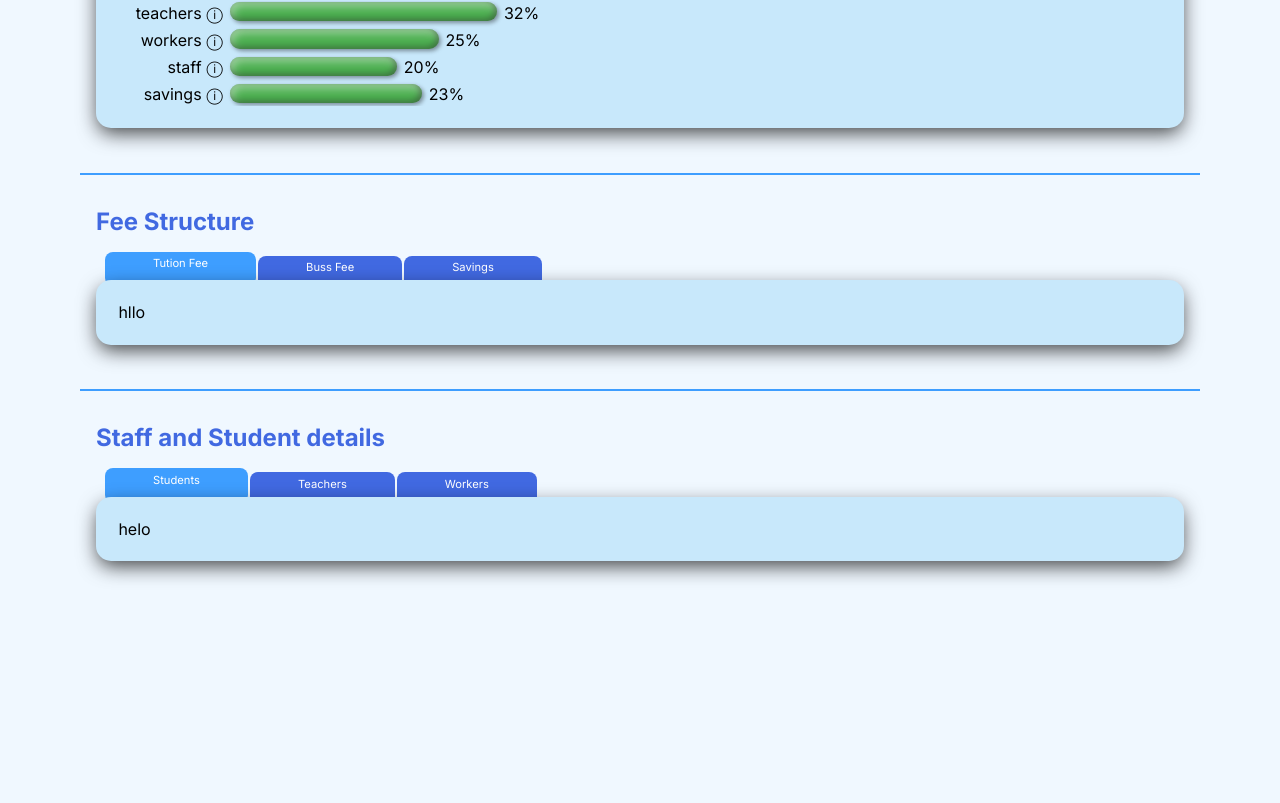
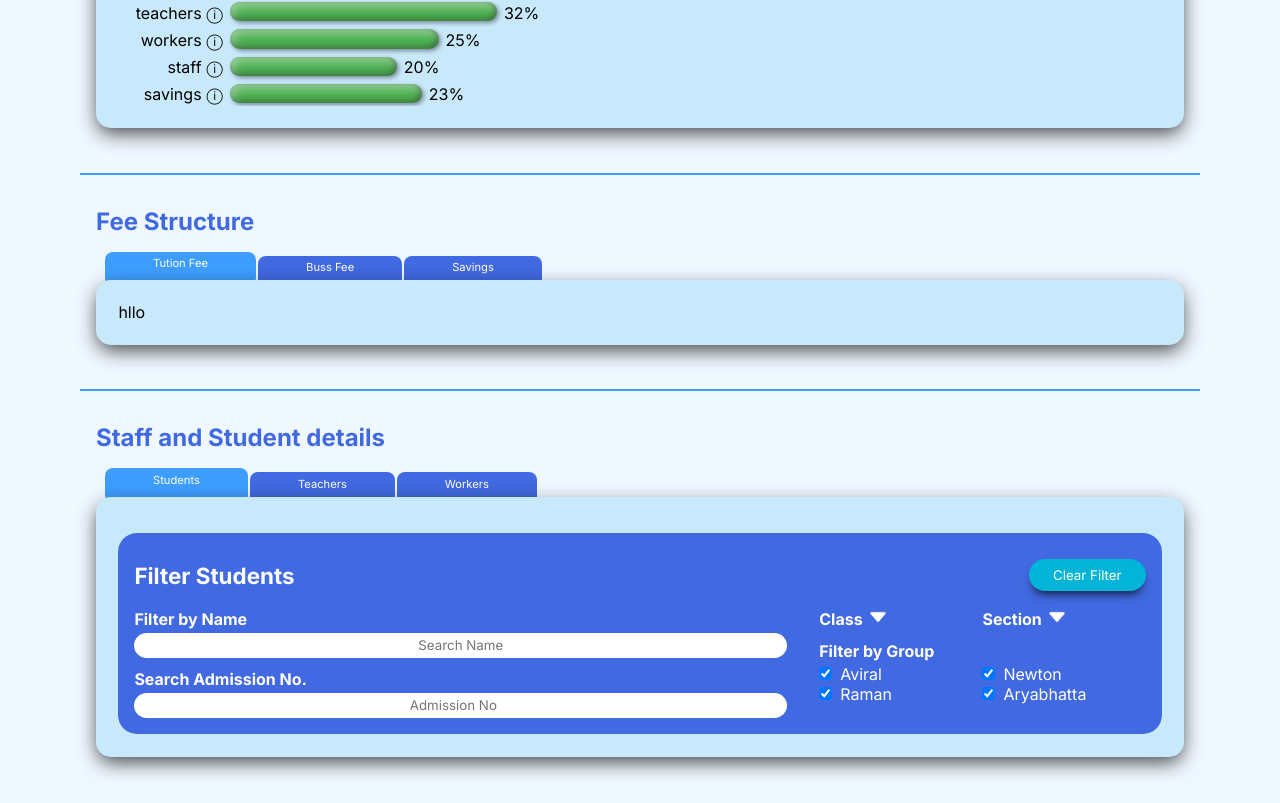
Before and after one commit to TarushGupta23/SchoolManager, a React (Create React App) app: page /school in a window 1280 px wide. Shown: the part 671-1474 px from the top of the page. Before the commit the page ends 1279 px from the top, so only its background shows below. Built offline with nearby package versions, Linux system fonts and the light colour scheme.

Commit message:
add student filter

```diff
--- /dev/null
+++ b/src/components/Filters/StudentFilter.jsx
@@ -0,0 +1,103 @@
+import Button from "../Button/BaseButton";
+import db from "../../DB_conditions";
+
+
+export default function StudentFilter(props) {
+    const {form, setForm, initialForm} = props;
+    const dropDown = form.dropDown;
+    const classList = [1, 2, 3, 4, 5, 6, 7, 8, 9, 10, '+1', '+2']
+    const sectionList = ['A', 'B', 'C', 'D', 'E', 'Non Medical', 'Medical', 'Commerce']
+    let classes = form.classes, sections = form.sections;
+
+    return <form id="worker-filter" className="form-filter">
+        <h2 className="tab-explain-heading">Filter Students
+            <span> <Button text="Clear Filter" func={() => { setForm(initialForm) }} /> </span>
+        </h2>
+        <div className="form-group">
+            <div>
+                <h4>Filter by Name</h4>
+                <input type="text" name="name" value={form.name} placeholder="Search Name" onChange={(e) => setForm({ ...form, name: e.target.value })} />
+
+                {/* <h4>
+                    Roll No
+                    <input type="number" name="name" value={form.rollNo} placeholder="Roll No" onChange={(e) => setForm({ ...form, rollNo: e.target.value })} />
+                </h4> */}
+                <h4>Search Admission No.</h4>
+                <input type="number" name="name" value={form.admissionNo} placeholder="Admission No" onChange={(e) => setForm({ ...form, admissionNo: e.target.value })} />
+            </div>
+            <div>
+                <ul className="horizontal">
+                    <li>
+                        <h4 onClick={() => setForm({ ...form, dropDown: [!dropDown[0], dropDown[1]] })}>
+                            Class &nbsp;<img src="/images/down-arrow.png" alt="" className={!dropDown[0] && 'icon-rotated'} />
+                        </h4>
+                        <span className="relative">
+                            <div className={!dropDown[0] && "hidden"}>
+                                {classList.map((classN) => (
+                                    <li id={classN}>
+                                        <input type="checkbox" checked={form.classes.includes(classN)}
+                                            onChange={(e) => {
+                                                if (classes.includes(classN)) {
+                                                    classes = classes.filter(item => item !== classN);
+                                                } else {
+                                                    classes.push(classN)
+                                                }
+                                                setForm({ ...form, classes: classes })
+                                            }}
+                                        />
+                                        {classN}
+                                    </li>
+                                ))}
+                            </div>
+                        </span>
+                    </li>
+                    <li>
+                        <h4 onClick={() => setForm({ ...form, dropDown: [dropDown[0], !dropDown[1]] })}>
+                            Section &nbsp;<img src="/images/down-arrow.png" alt="" className={!dropDown[1] && 'icon-rotated'} />
+                        </h4>
+                        <span className="relative">
+                            <div className={!dropDown[1] && "hidden"}>
+                                {sectionList.map((classN) => (
+                                    <li id={classN}>
+                                        <input type="checkbox" checked={form.sections.includes(classN)}
+                                            onChange={(e) => {
+                                                if (sections.includes(classN)) {
+                                                    sections = sections.filter(item => item !== classN);
+                                                } else {
+                                                    sections.push(classN)
+                                                }
+                                                setForm({ ...form, sections: sections })
+                                            }}
+                                        />
+                                        {classN}
+                                    </li>
+                                ))}
+                            </div>
+                        </span>
+                    </li>
+                </ul>
+                <h4>Filter by Group</h4>
+                <div className="form-checkbox">
+                    <p>
+                        {db.groups.map((grp, index) => (
+                            <span key={index}>
+                                <input
+                                    type="checkbox"
+                                    name={grp}
+                                    id={grp}
+                                    checked={form.group[index]}
+                                    onChange={(e) => {
+                                        const updatedGroups = [...form.group];
+                                        updatedGroups[index] = e.target.checked;
+                                        setForm({ ...form, group: updatedGroups });
+                                    }}
+                                />
+                                {grp}
+                            </span>
+                        ))}
+                    </p>
+                </div>
+            </div>
+        </div>
+    </form>
+}
--- a/src/pages/school/School.jsx
+++ b/src/pages/school/School.jsx
@@ -1,7 +1,7 @@
 import React, { useState } from "react";
 import './school.css'
 import Button from "../../components/Button/BaseButton";
-import {overallExpenditure, TeacherExpenditure, WorkerExpenditure, Goals} from "./SchoolUtil";
+import {overallExpenditure, TeacherExpenditure, WorkerExpenditure, Goals, StudentDetails} from "./SchoolUtil";
 
 export default function School(props) {
     const school = props.school;
@@ -60,6 +60,11 @@ export default function School(props) {
     const [selectedIncomeTab, setSelectedIncomeTab] = useState('Tution Fee');
 
     // ----------------- FOR STAFF & STUDENTS -----------------
+    const StudentDetailsInitialForm = {
+        name: '', admissionNo: '', classes: [], sections: [], group: [true, true, true, true], rollNo: '', dropDown: [false, false]
+    }
+    const [StudentDetailsForm, setStudentDetailsForm] = useState(StudentDetailsInitialForm)
+
     const [selectedStaffTab, setSelectedStaffTab] = useState('Students')
 
     // ----------------- FOR EXPENDITURE -----------------
@@ -143,7 +148,7 @@ export default function School(props) {
                 </ul>
             </div>
             <div className="tab-content">
-                helo
+                {StudentDetails(StudentDetailsForm, setStudentDetailsForm, StudentDetailsInitialForm)}
             </div>
         </section>
     </>)
--- a/src/pages/school/SchoolUtil.jsx
+++ b/src/pages/school/SchoolUtil.jsx
@@ -1,6 +1,7 @@
 import Bar from "../../components/BarGraph-Bar/Bar";
 import WorkerFilter from "../../components/Filters/WorkerFilter";
 import TeacherFilter from "../../components/Filters/TeacherFilter";
+import StudentFilter from "../../components/Filters/StudentFilter";
 
 const overallExpenditure = (school) => {
     const headings = ['totalTeacherSalary', 'totalWorkerSalary', 'infrastructure', 'savings']
@@ -57,4 +58,14 @@ function Goals(goals, savings) {
         </div>
     </>
 }
-export {overallExpenditure, TeacherExpenditure, WorkerExpenditure, Goals}
+
+/* =====================================================================
+                STAFF AND STUDENT DETAILS
+===================================================================== */
+function StudentDetails(form, setForm, initialForm) {
+    return <>
+        <StudentFilter form={form} setForm={setForm} initialForm={initialForm}/>
+    </>
+}
+
+export {overallExpenditure, TeacherExpenditure, WorkerExpenditure, Goals, StudentDetails}
--- a/src/pages/school/school.css
+++ b/src/pages/school/school.css
@@ -35,7 +35,6 @@
     padding: 1rem;
     display: flex; flex-direction: column;
     color: white;
-    gap: .8rem;
     display: flex; flex-direction: column;
 }
 
@@ -49,13 +48,13 @@
     flex: 2;
 }
 
-/* .form-checkbox p {
+.form-checkbox p {
     display: grid;
     grid-template-columns: repeat(2, 1fr);
 }
 .form-checkbox p span {
     display: flex; align-items: center; gap: 8px;
-} */
+}
 .form-filter .tab-explain-heading span {
     display: flex; gap: .5rem;
 }
@@ -117,3 +116,23 @@
     display: flex; gap: .5rem;
     align-items: center;
 }
+/* .form-group h4 input{
+    margin-left: 1rem;
+} */
+.form-group h4 {
+    margin-top: .5rem;
+}
+#drop-above {
+    border-top-left-radius: 1rem;
+    border-bottom-left-radius: 0px;
+    top: -2rem;
+    transform: translateY(-100%)
+}
+ul.horizontal {
+    display: flex;
+    list-style-type: none;
+    align-items: center;
+}
+ul.horizontal > li {
+    flex: 1;
+}
```
